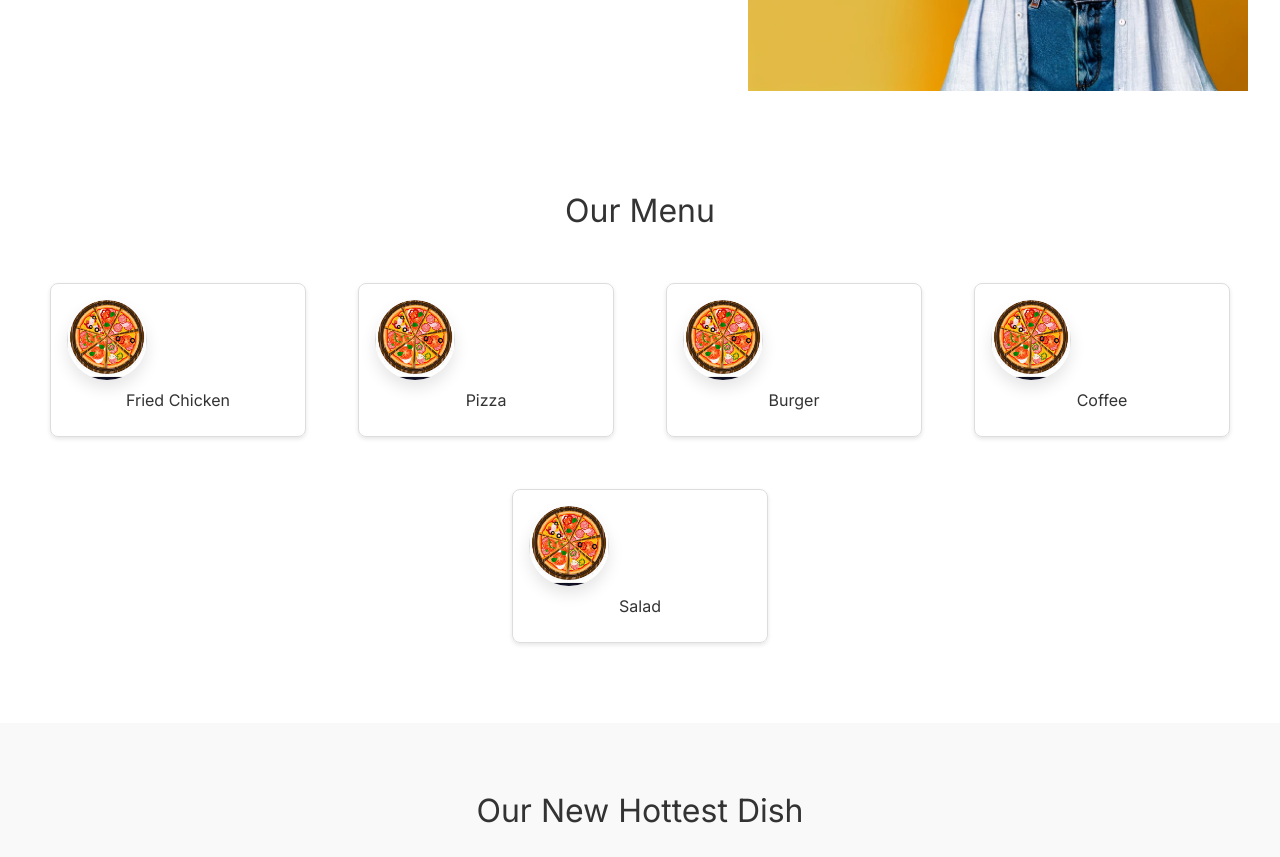
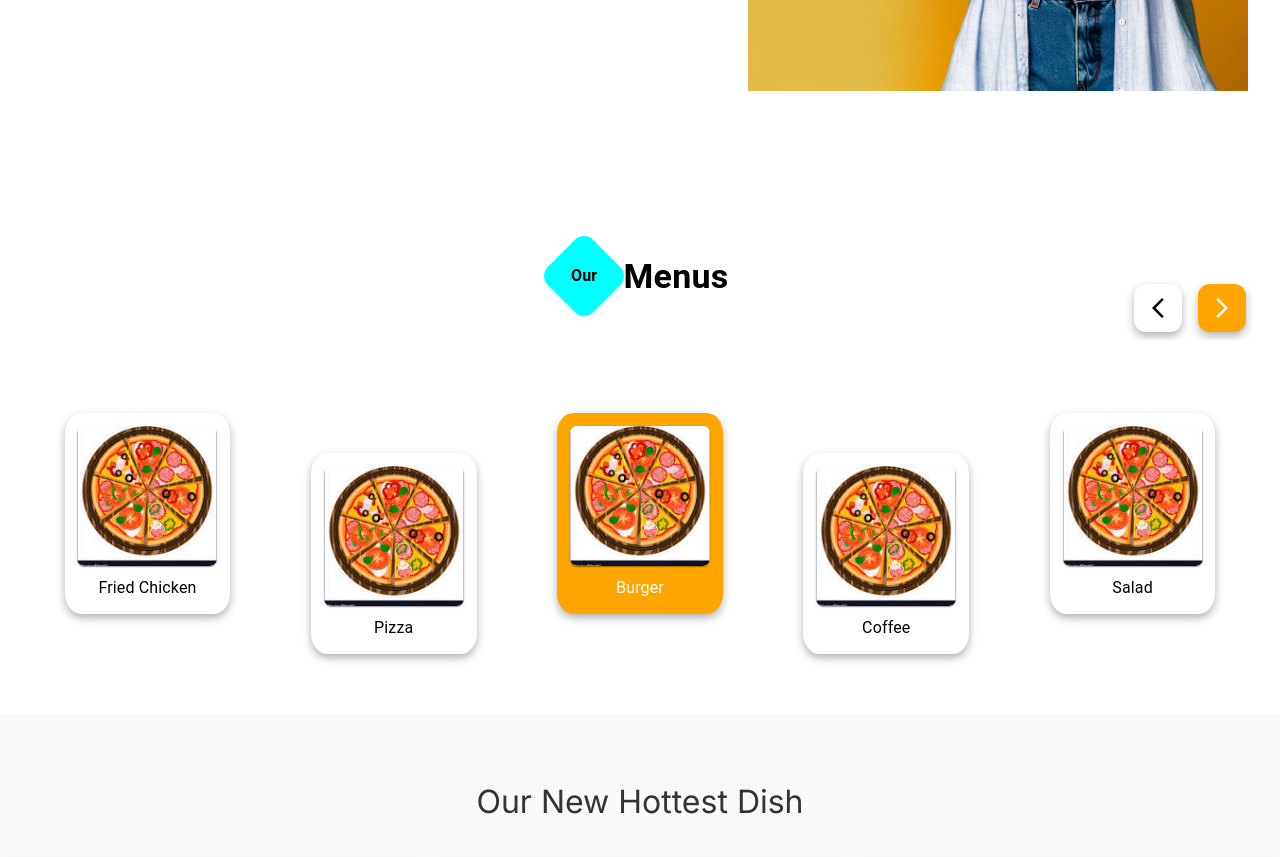
Before and after one commit to CaptainLazarus/nextj_practice, a Next.js app: page / in a window 1280 px wide. Shown: the part 520-1377 px from the top of the page. Built offline with nearby package versions, Linux system fonts and the light colour scheme.

Commit message:
Menu v0.1

```diff
--- /dev/null
+++ b/app/components/ArrowButtonGroup.js
@@ -0,0 +1,37 @@
+import React from 'react';
+import Box from '@mui/material/Box';
+import IconButton from '@mui/material/IconButton';
+import ArrowBackIosNewIcon from '@mui/icons-material/ArrowBackIosNew';
+import ArrowForwardIosIcon from '@mui/icons-material/ArrowForwardIos';
+
+// Custom IconButton component
+const CustomIconButton = ({ isSelected, IconComponent }) => (
+  <IconButton
+    style={{
+      backgroundColor: isSelected ? 'orange' : 'white',
+      color: isSelected ? 'white' : 'black',
+      '&:hover': {
+        backgroundColor: isSelected ? 'red' : '#eeeeee',
+      },
+      borderRadius: '12px', // Rounded square appearance
+      boxShadow: '0 4px 8px 0 rgba(0, 0, 0, 0.3)', // Shadow effect
+      margin: '8px',
+      width: '48px', // Adjust size as needed
+      height: '48px', // Adjust size as needed
+    }}
+  >
+    <IconComponent />
+  </IconButton>
+);
+
+// Main component with the button group
+const ArrowButtonGroup = () => {
+  return (
+    <Box sx={{ display: 'flex', justifyContent: 'flex-end', alignItems: 'center', overflow: 'hidden'}}>
+      <CustomIconButton isSelected={false} IconComponent={ArrowBackIosNewIcon} />
+      <CustomIconButton isSelected={true} IconComponent={ArrowForwardIosIcon} />
+    </Box>
+  );
+};
+
+export default ArrowButtonGroup;
--- a/app/components/Menu.js
+++ b/app/components/Menu.js
@@ -1,35 +1,82 @@
-import Image from 'next/image';
-import styles from '../styles/Menu.module.css'; // Ensure this CSS module exists
+"use client";
+import React from 'react';
+import Box from '@mui/material/Box';
+import Typography from '@mui/material/Typography';
+import Card from '@mui/material/Card';
+import CardMedia from '@mui/material/CardMedia';
+import ArrowButtonGroup from './ArrowButtonGroup';
+import styles from '../styles/Menu.module.css';
 
 const Menu = () => {
   const menuItems = [
-    { name: 'Fried Chicken', img: '/pizza.jpg' },
+    { name: 'Fried Chicken', img: '/pizza.jpg' }, // replace with actual image paths
     { name: 'Pizza', img: '/pizza.jpg' },
     { name: 'Burger', img: '/pizza.jpg' },
     { name: 'Coffee', img: '/pizza.jpg' },
     { name: 'Salad', img: '/pizza.jpg' }
   ];
 
+  const [selectedArrow, setSelectedArrow] = React.useState(0);
+
   return (
-    <section className={styles.menu}>
-      <h2>Our Menu</h2>
-      <div className={styles.menuItems}>
+    <Box sx={{ textAlign: 'center', my: 8}}>
+
+      <Box style={{display: 'flex', marginBottom: '4%', padding: '2%'}}>
+        <Box style={{flex: 1}}>
+        </Box>
+        <Box sx={{ display: 'flex', alignItems: 'center', justifyContent: 'center', my: 4, flex: 1 }}>
+          <Box className={styles.diamondBackground}>
+            <Typography className={styles.diamondText} variant="body1" component="span" sx={{ fontWeight: 'bold' }}>
+              Our
+            </Typography>
+          </Box>
+          <Typography variant="h4" component="span" sx={{ lineHeight: '1', verticalAlign: 'middle', fontWeight: 'bold' }}>
+            Menus
+          </Typography>
+        </Box>
+        <Box style={{flex: 1, display: 'flex', justifyContent: 'end', flexDirection: 'column'}}>
+          <ArrowButtonGroup/>
+        </Box>
+      </Box>
+      <Box sx={{ display: 'flex', justifyContent: 'space-evenly', flexWrap: 'wrap'}}>
         {menuItems.map((item, index) => (
-          <div key={index} className={styles.menuItem}>
-            <div className={styles.imageContainer}>
-              <Image
-                src={item.img} // Path to the placeholder image
+          <Box key={index} sx={{
+            display: 'flex',
+            flexDirection: 'column',
+            alignItems: 'center',
+            m: 2,
+            transform: index % 2 === 0 ? 'translateY(-20px)' : 'translateY(20px)',
+            // border: '1px solid black',
+            padding: '1%',
+            borderRadius: '10%',
+            backgroundColor: item.name === 'Burger' ? 'orange' : 'white',
+            color: item.name === 'Burger' ? 'white' : 'black',
+            boxShadow: '0 4px 8px 0 rgba(0, 0, 0, 0.3)', // Shadow effect
+          }}>
+            <Card sx={{
+              maxWidth: 140,
+              borderRadius: '5%',
+              mb: 1,
+              }}>
+              <CardMedia
+                component="img"
+                image={item.img}
                 alt={item.name}
-                width={100}
-                height={100}
-                layout="responsive"
+                style={{
+                  height: 140,
+                  width: 140,
+                  borderRadius: '5%',
+                  // padding: '10%'
+                }}
               />
-            </div>
-            <h3>{item.name}</h3>
-          </div>
+            </Card>
+            <Typography variant="subtitle1" component="h3">
+              {item.name}
+            </Typography>
+          </Box>
         ))}
-      </div>
-    </section>
+      </Box>
+    </Box>
   );
 };
 
--- a/app/styles/Menu.module.css
+++ b/app/styles/Menu.module.css
@@ -1,78 +1,19 @@
-.menu {
-  text-align: center;
-  padding: 4rem 0;
-  background-color: #fff;
+/* styles/Menu.module.css */
+
+.diamondBackground {
+  display: inline-flex;
+  justify-content: center;
+  align-items: center;
+  background-color: cyan; /* Or any color you prefer */
+  width: 4em; /* Set to the width you want */
+  height: 4em; /* Ensure this is the same as the width to get a square */
+  transform: rotate(45deg); /* Rotates the square to make a diamond */
+  margin-right: 8px; /* Adjust as necessary for spacing */
+  border-radius: 20%;
 }
 
-.menu h2 {
-  color: #333;
-  margin-bottom: 2rem;
-  font-size: 2rem;
+.diamondText {
+  transform: rotate(-45deg);
+  display: inline-block;
+  font-size: 2.2em;
 }
-
-.menuItems {
-  display: flex;
-  justify-content: space-around;
-  flex-wrap: wrap;
-}
-
-.menuItem {
-  width: 200px;
-  margin: 1rem;
-  padding: 1rem;
-  border: 1px solid #ddd;
-  border-radius: 8px;
-  box-shadow: 0 2px 4px rgba(0, 0, 0, 0.1);
-  transition: box-shadow 0.3s ease;
-}
-
-.menuItem:hover {
-  box-shadow: 0 4px 8px rgba(0, 0, 0, 0.2);
-}
-
-.menuItem h3 {
-  margin: 0.5rem 0;
-  color: #333;
-}
-
-/* ... other styles ... */
-
-.menuItems {
-  display: flex;
-  justify-content: center;
-  flex-wrap: wrap;
-  gap: 20px;
-}
-
-.imageContainer {
-  width: 80px; /* Adjust size to match your design */
-  height: 80px;
-  margin-bottom: 0.5rem;
-  box-shadow: 0 8px 16px rgba(0,0,0,0.1); /* Shadow effect */
-  border-radius: 50%; /* Circular images */
-  overflow: hidden;
-}
-
-.menuItem {
-  flex-basis: 20%; /* Adjust this percentage based on the number of items per row */
-  text-align: center;
-}
-
-.menuItem h3 {
-  margin-top: 0.5rem;
-  color: #333;
-  font-size: 1rem;
-}
-
-/* Adjust media queries for responsiveness */
-@media (max-width: 768px) {
-  .menuItem {
-    flex-basis: 33.3333%;
-  }
-}
-
-@media (max-width: 480px) {
-  .menuItem {
-    flex-basis: 50%;
-  }
-}
```
